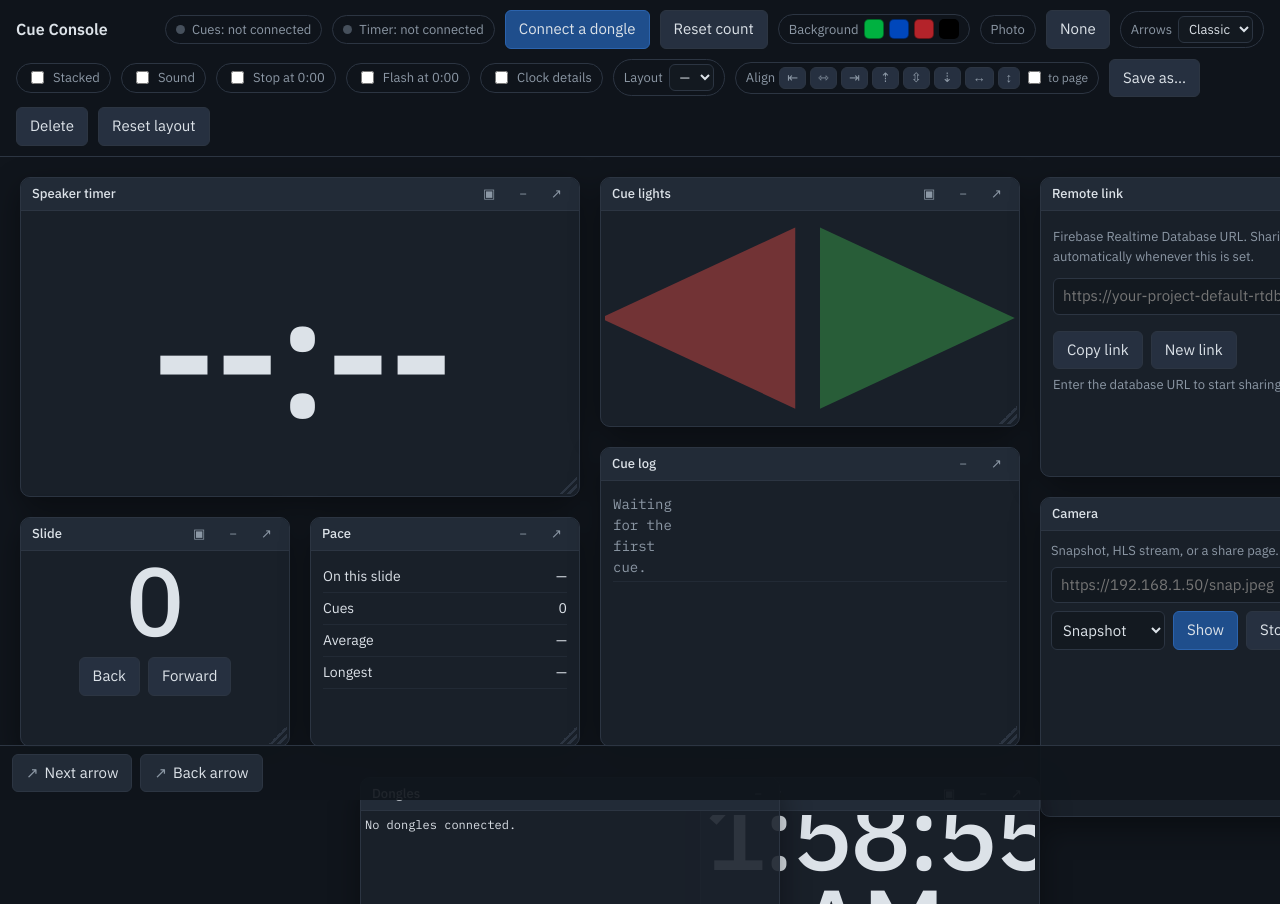
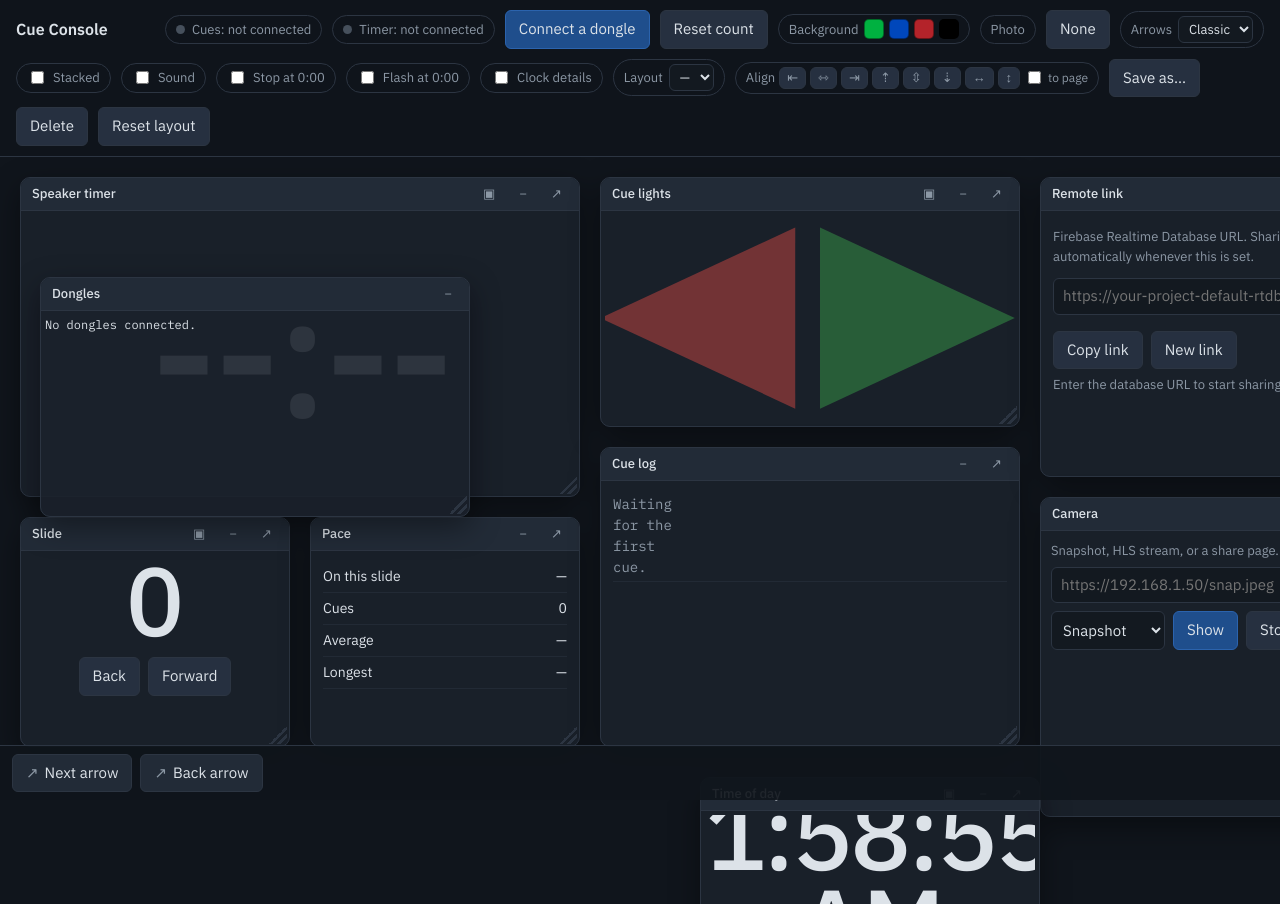
Before and after one commit to tylergroom-glitch/Timer, a plain HTML site: page index.html in a window 1280 px wide. Drawn offline with Linux system fonts and the light colour scheme.

Commit message:
Add files via upload

```diff
--- a/index.html
+++ b/index.html
@@ -352,7 +352,7 @@ body.popout .win header{display:none}
     <div class="grip"></div>
   </section>
 
-  <section class="win" id="win-debug" style="left:360px;top:620px;width:420px;height:220px">
+  <section class="win" id="win-debug" style="left:40px;top:120px;width:430px;height:240px">
     <header><span class="name">Dongles</span><button class="mini" title="Minimize">&minus;</button></header>
     <div class="body"><div id="debug" style="font-family:'IBM Plex Mono',ui-monospace,monospace;font-size:12px;line-height:1.7">No dongles connected.</div></div>
     <div class="grip"></div>
@@ -1350,6 +1350,19 @@ if (!popoutPanel && 'hid' in navigator) {
 }
 
 loadSaved();
+// pull anything that would sit off-screen back into view
+(function () {
+  const ws = document.getElementById('workspace');
+  if (!ws) return;
+  const h = ws.clientHeight, w = ws.clientWidth;
+  document.querySelectorAll('.win').forEach(el => {
+    if (el.dataset.min === '1') return;
+    const top = parseFloat(el.style.top) || 0;
+    const left = parseFloat(el.style.left) || 0;
+    if (top > h - 40) el.style.top = Math.max(10, h - 120) + 'px';
+    if (left > w - 60) el.style.left = Math.max(10, w - 200) + 'px';
+  });
+})();
 fillLayoutList('');
 if ($('arrowStyle')) $('arrowStyle').value = arrowStyle;
 if ($('stacked')) $('stacked').checked = arrowStacked;
```
